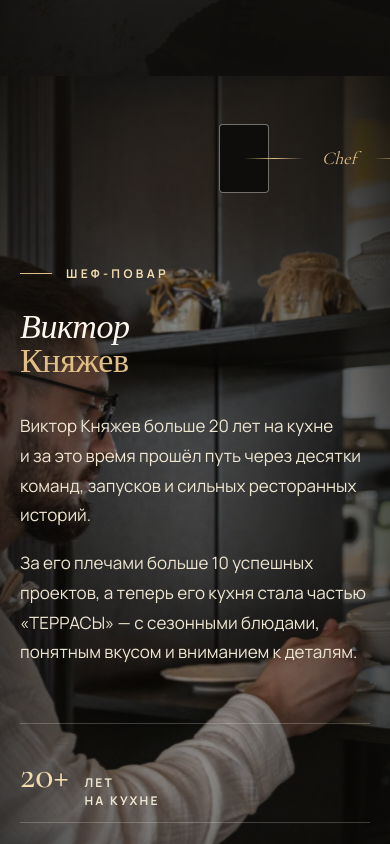
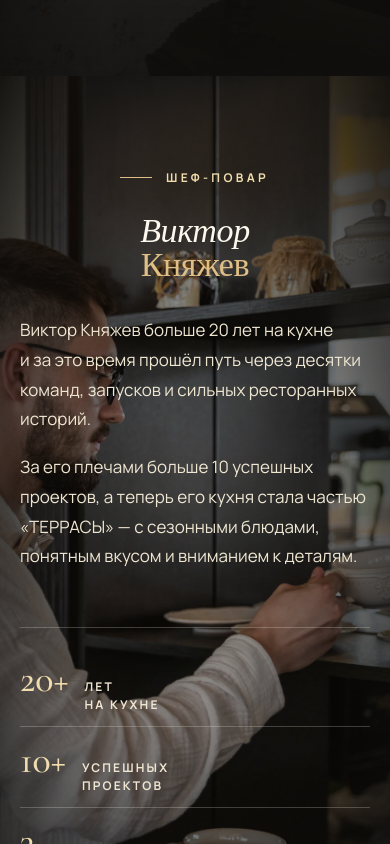
Before and after one commit to fuckpolitics/terrasa, a Vue app: page / in a window 390 px wide. Shown: the part 6280-7124 px from the top of the page. Built offline with nearby package versions, Linux system fonts and the light colour scheme.

Commit message:
Remove chef portrait photo, center chef section

```diff
--- a/src/components/ChefSection.vue
+++ b/src/components/ChefSection.vue
@@ -1,13 +1,7 @@
 <script setup>
-import { ref } from 'vue'
 import ParallaxBg from './ParallaxBg.vue'
-import { useParallax } from '../composables/useParallax.js'
 
 const bg = '/images/terrasa/chef-bg.webp'
-const portrait = '/images/terrasa/chef-portrait.webp'
-
-const portraitRef = ref(null)
-useParallax(portraitRef, { speed: -0.12 })
 </script>
 
 <template>
@@ -15,18 +9,6 @@ useParallax(portraitRef, { speed: -0.12 })
     <ParallaxBg :src="bg" :speed="0.18" overlay="vignette" />
 
     <div class="container section-inner chef__inner">
-      <div class="chef__portrait reveal reveal--scale">
-        <div
-          ref="portraitRef"
-          class="chef__photo"
-          :style="{ backgroundImage: `url(${portrait})` }"
-        ></div>
-        <div class="chef__signature">
-          <span class="ornament">Chef</span>
-          <span class="chef__sig-name">В.&nbsp;Княжев</span>
-        </div>
-      </div>
-
       <div class="chef__text">
         <span class="eyebrow reveal">Шеф-повар</span>
         <h2 class="section-title reveal reveal--delay-1">
@@ -67,49 +49,22 @@ useParallax(portraitRef, { speed: -0.12 })
 
 <style scoped>
 .chef__inner {
-  display: grid;
-  grid-template-columns: 5fr 6fr;
-  gap: clamp(40px, 6vw, 100px);
-  align-items: center;
-}
-
-.chef__portrait {
-  position: relative;
-}
-
-.chef__photo {
-  aspect-ratio: 4 / 5;
-  background-size: cover;
-  background-position: center;
-  border-radius: 4px;
-  filter: saturate(0.9) contrast(1.05);
-  box-shadow: 0 50px 120px -40px rgba(0, 0, 0, 0.7);
-  will-change: transform;
-}
-
-.chef__signature {
-  position: absolute;
-  bottom: -32px;
-  left: 24px;
-  right: 24px;
   display: flex;
-  align-items: center;
-  justify-content: space-between;
-  padding: 16px 24px;
-  background: var(--bg);
-  border: 1px solid var(--line-strong);
-  border-radius: 4px;
-}
-
-.chef__sig-name {
-  font-family: var(--serif);
-  font-style: italic;
-  font-size: 22px;
-  color: var(--ink);
+  justify-content: center;
 }
 
 .chef__text {
-  max-width: 560px;
+  max-width: 640px;
+  text-align: center;
+}
+
+.chef__bio,
+.chef__awards {
+  text-align: left;
+}
+
+.eyebrow {
+  justify-content: center;
 }
 
 .section-title {
@@ -157,16 +112,6 @@ useParallax(portraitRef, { speed: -0.12 })
   line-height: 1.5;
 }
 
-@media (max-width: 900px) {
-  .chef__inner {
-    grid-template-columns: 1fr;
-  }
-  .chef__portrait {
-    max-width: 460px;
-    margin: 0 auto 56px;
-  }
-}
-
 @media (max-width: 560px) {
   .chef__awards {
     grid-template-columns: 1fr;
```
Also changed, not shown: public/images/terrasa/chef-portrait.webp (deleted).
